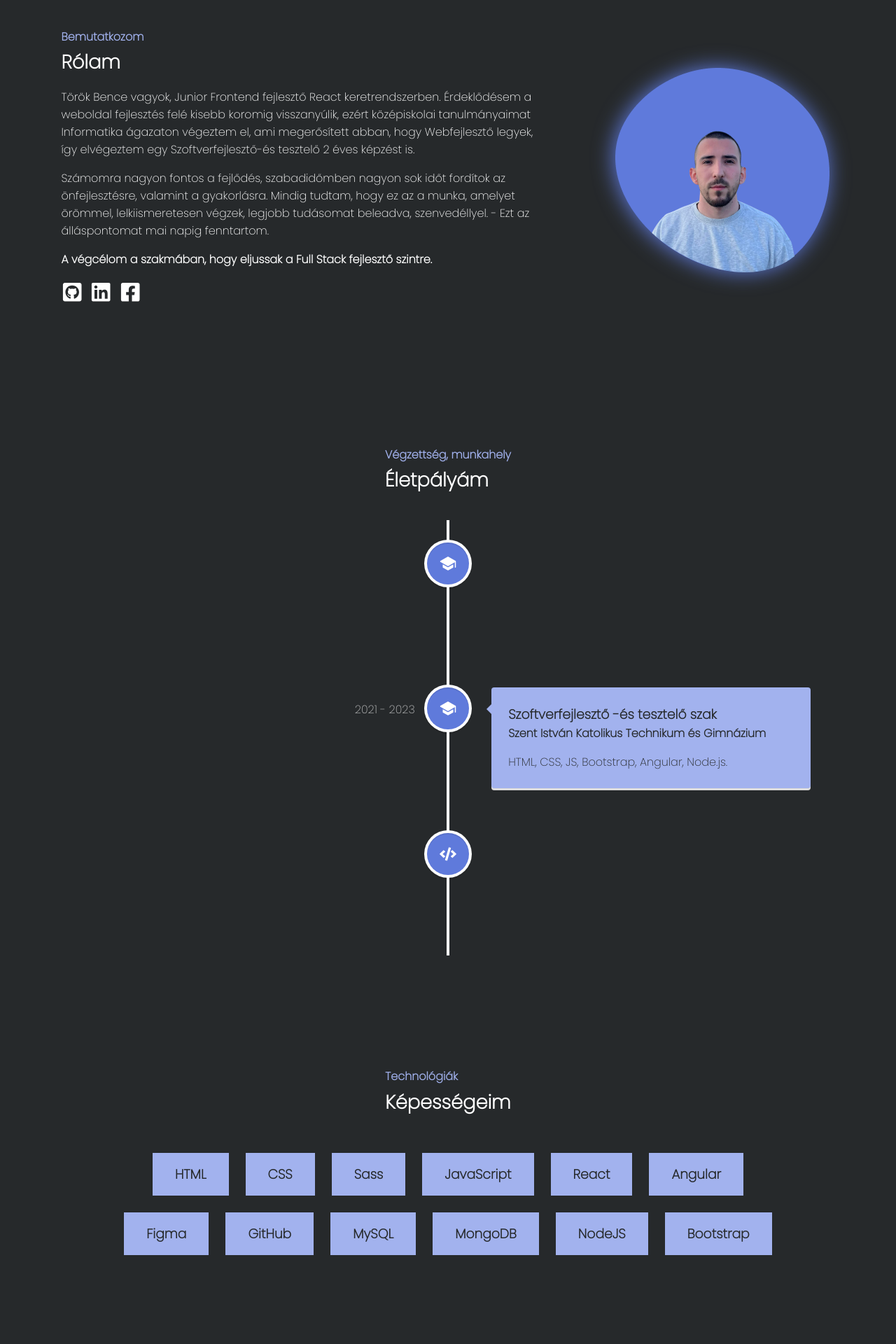
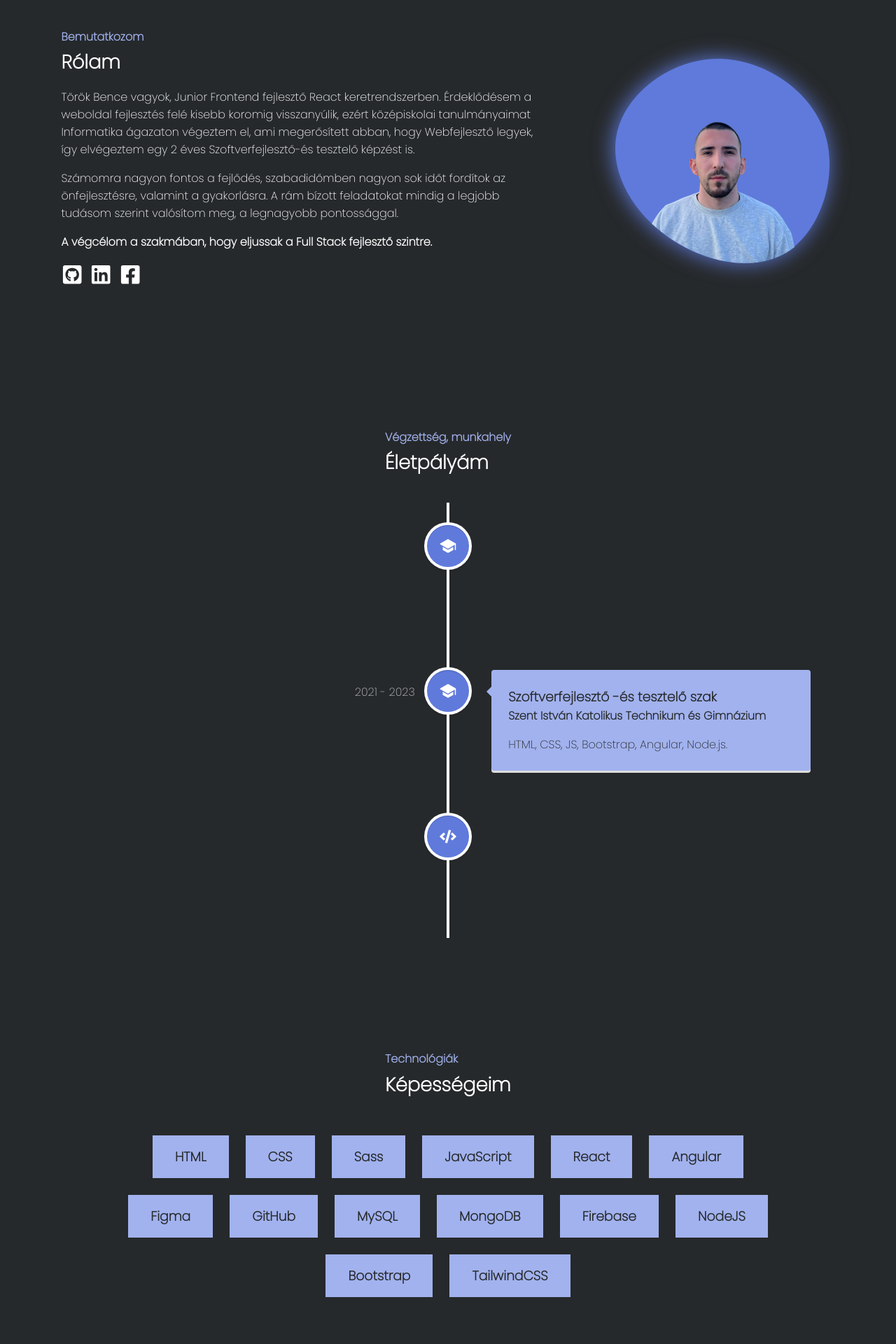
Before and after one commit to Tbence2002/torokbence-portfolio, a React (Create React App) app: page / in a window 1280 px wide. Shown: the part 940-2860 px from the top of the page at 70% size. Built offline with nearby package versions, Linux system fonts and the light colour scheme.

Commit message:
Change texts

```diff
--- a/src/components/Rolam.jsx
+++ b/src/components/Rolam.jsx
@@ -18,7 +18,8 @@ function Rolam() {
   useEffect(() => {
     if (inView) {
       gsap.set('.html, .css,.scss, .js, .react, .angular', { y: '-50px', opacity: 0 });
-      gsap.set('.figma, .mysql, .mongodb, .nodejs, .git, .bootstrap', { y: '50px', opacity: 0 });
+      gsap.set('.figma, .git, .mysql, .mongodb, .firebase, .nodejs', { y: '50px', opacity: 0 });
+      gsap.set('.boostrap, .tailwindcss', { y: '50px', opacity:0 });
 
       gsap.to('.html', {
         duration: 0.8,
@@ -90,23 +91,38 @@ function Rolam() {
         ease: 'power2.inOut',
         delay: 0.3,
       });
-      gsap.to('.nodejs', {
+      gsap.to('.firebase', {
         duration: 0.8,
         y: '0px',
         opacity: 1,
         ease: 'power2.inOut',
         delay: 0.4,
       });
-      gsap.to('.bootstrap', {
+      gsap.to('.nodejs', {
         duration: 0.8,
         y: '0px',
         opacity: 1,
         ease: 'power2.inOut',
         delay: 0.5,
       });
+      gsap.to('.bootstrap', {
+        duration: 0.8,
+        y: '0px',
+        opacity: 1,
+        ease: 'power2.inOut',
+        delay: 0.2,
+      });
+      gsap.to('.tailwindcss', {
+        duration: 0.8,
+        y: '0px',
+        opacity: 1,
+        ease: 'power2.inOut',
+        delay: 0.3,
+      });
     } else {
       gsap.set('.html, .css, .js, .react, .angular, .git', { y: '-50px', opacity: 0 });
-      gsap.set('.figma, .mysql, .mongodb, .nodejs, .bootstrap', { y: '50px', opacity: 0 });
+      gsap.set('.figma,.git, .mysql, .mongodb, .firebase, .nodejs ', { y: '50px', opacity: 0 });
+      gsap.set('.bootstrap, .tailwindcss', { y:'50px', opacity:0 });
     }
   }, [inView]);
 
@@ -117,9 +133,8 @@ function Rolam() {
           <p>Bemutatkozom</p>
           <h2>Rólam</h2>
           <p>Török Bence vagyok, Junior Frontend fejlesztő React keretrendszerben. Érdeklődésem a weboldal fejlesztés felé kisebb koromig visszanyúlik, ezért középiskolai tanulmányaimat Informatika
-            ágazaton végeztem el, ami megerősített abban, hogy Webfejlesztő legyek, így elvégeztem egy Szoftverfejlesztő-és tesztelő 2 éves képzést is.</p>
-          <p>Számomra nagyon fontos a fejlődés, szabadidőmben nagyon sok időt fordítok az önfejlesztésre, valamint a gyakorlásra. Mindig tudtam, hogy ez az a munka, amelyet örömmel, lelkiismeretesen végzek,
-            legjobb tudásomat beleadva, szenvedéllyel. - Ezt az álláspontomat mai napig fenntartom. </p>
+            ágazaton végeztem el, ami megerősített abban, hogy Webfejlesztő legyek, így elvégeztem egy 2 éves  Szoftverfejlesztő-és tesztelő képzést is.</p>
+          <p>Számomra nagyon fontos a fejlődés, szabadidőmben nagyon sok időt fordítok az önfejlesztésre, valamint a gyakorlásra. A rám bízott feladatokat mindig a legjobb tudásom szerint valósítom meg, a legnagyobb pontossággal. </p>
           <p>A végcélom a szakmában, hogy eljussak a Full Stack fejlesztő szintre.</p>
           <div className="social">
             <a href="https://github.com/Tbence2002" target="_blank" rel="noreferrer"><FaGithubSquare className='github' /></a>
@@ -242,16 +257,29 @@ function Rolam() {
                 <h3>MongoDB</h3>
               </div>
             </div>
+            <div className="skills-box firebase">
+              <div className="skills-content">
+                <h3>Firebase</h3>
+              </div>
+            </div>
             <div className="skills-box nodejs">
               <div className="skills-content">
                 <h3>NodeJS</h3>
               </div>
             </div>
-            <div className="skills-box bootstrap">
+          </div>
+          <div className='rolam-skills-wrapper'>
+          <div className="skills-box bootstrap">
               <div className="skills-content">
                 <h3>Bootstrap</h3>
               </div>
             </div>
+            <div className="skills-box tailwindcss">
+              <div className="skills-content">
+                <h3>TailwindCSS</h3>
+              </div>
+            </div>
+
           </div>
         </div>
       </div>
```
